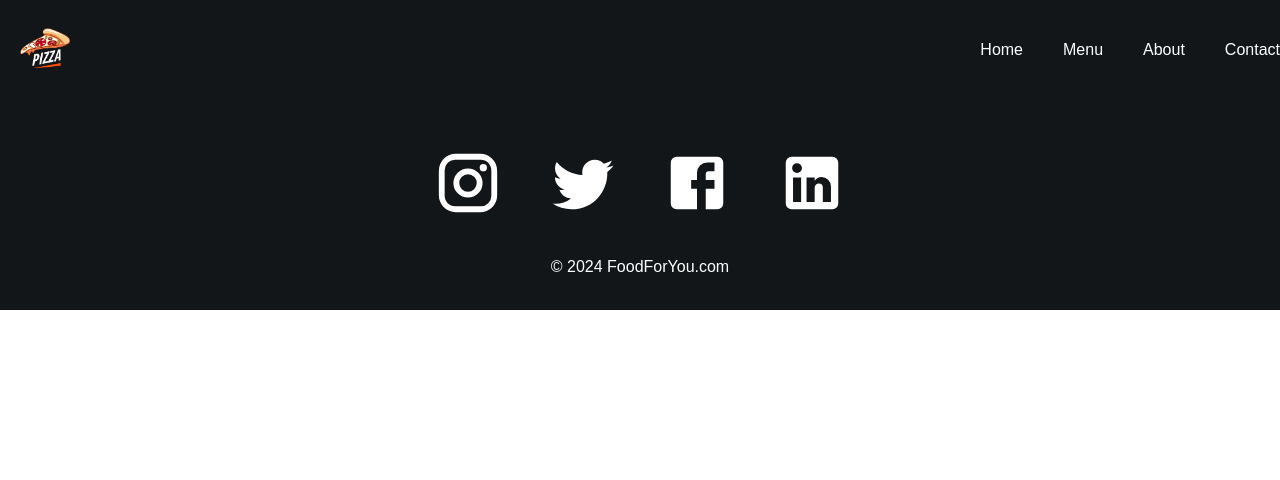
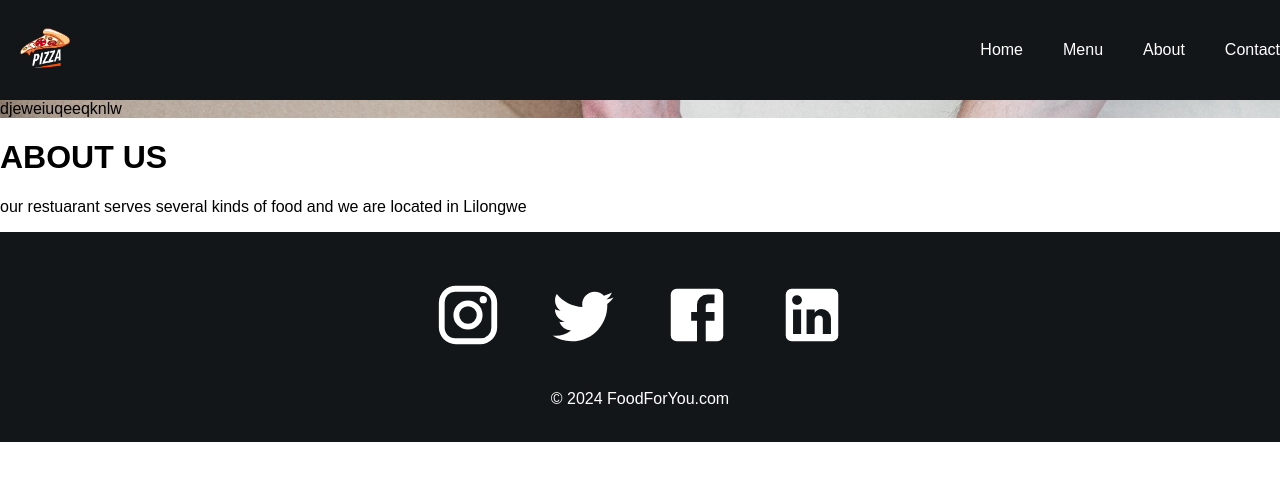
Before and after one commit to bsc-com-22-20/FoodForYou-frontend, a React (Create React App) app: page /about in a window 1280 px wide. Shown: the top 480 px of the page. Built offline with nearby package versions, Linux system fonts and the light colour scheme.

Commit message:
created about.js and about.css

```diff
--- a/src/App.js
+++ b/src/App.js
@@ -5,6 +5,7 @@ import Footer from './components/Footer';
 import Home from './pages/Home';
 import Menu from './pages/Menu';
 import {BrowserRouter as Router, Routes, Route  } from "react-router-dom";
+import About from './pages/About';
 function App() {
   return (
     <div className="App">
@@ -14,6 +15,7 @@ function App() {
       <Routes>
         <Route path="/"  element={<Home/>} />
         <Route path="/menu"  element={<Menu/>} />
+        <Route path="/about"  element={<About/>} />
       {/* </Switch> */}
       </Routes>
        <Footer/>
--- /dev/null
+++ b/src/pages/About.js
@@ -0,0 +1,17 @@
+import React from 'react'
+import multiplePizzas from "../assets/multiplePizzas.jpeg";
+
+function About() {
+  return (
+    <div className="about">
+       <div className="aboutTop"
+       style={{backgroundImage: `url(${multiplePizzas})` }} > djeweiuqeeqknlw </div>
+       <div className="aboutBottom">
+        <h1> ABOUT US</h1>
+        <p> our restuarant serves several kinds of food and we are located in Lilongwe</p>
+       </div>
+    </div>
+  )
+}
+
+export default About
```
Also changed, not shown: src/styles/About.css (added).
